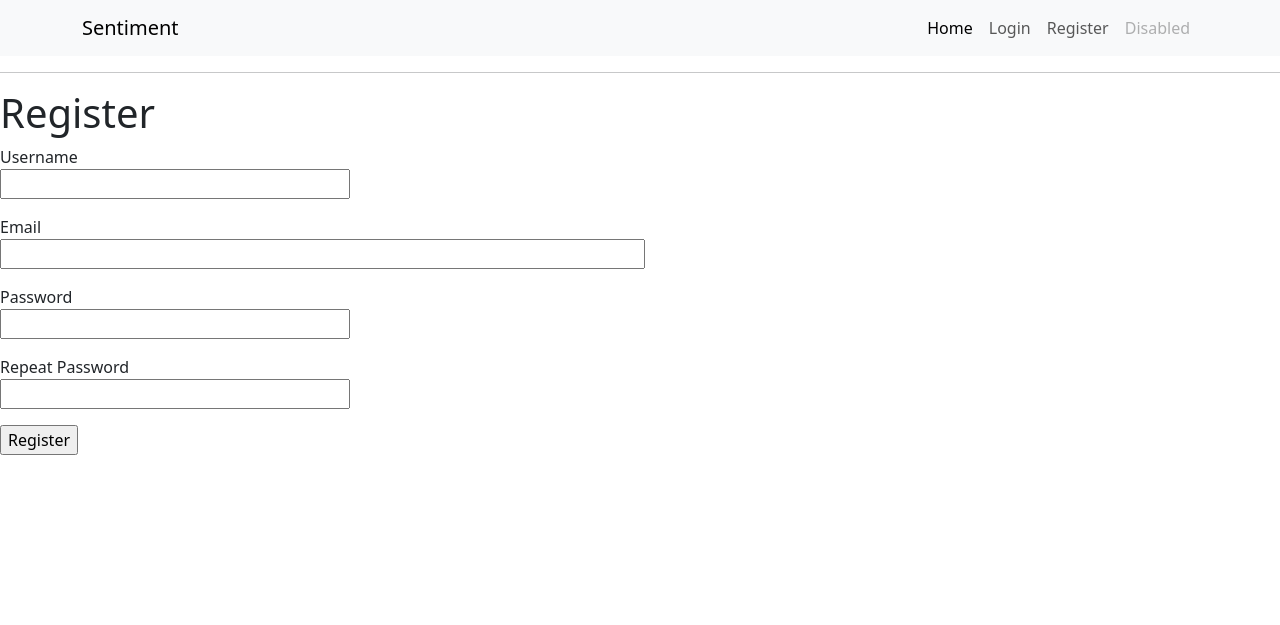
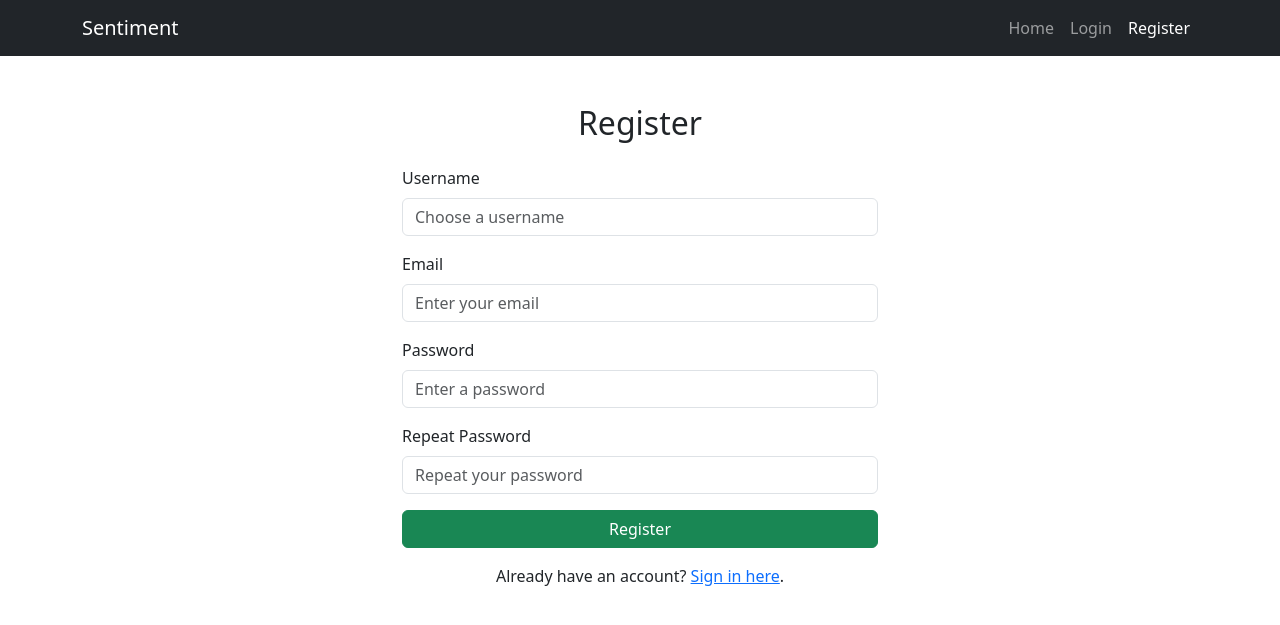
Before and after one commit to XiuwenYin/news-sentiment-analysis, a Flask app: page /register in a window 1280 px wide. Shown: the top 625 px of the page. Run offline with Flask 3, Linux system fonts and the light colour scheme.

Commit message:
Alter the login and register templates to use the base template

```diff
--- a/app/routes.py
+++ b/app/routes.py
@@ -9,6 +9,8 @@ from flask import render_template, flash, \
 from app import app, db
 from app.forms import LoginForm, RegistrationForm
 from urllib.parse import urlsplit
+
+from flask_login import login_required
 
 
 @app.route('/')
@@ -71,7 +73,7 @@ def register():
 
 # upload页面
 @app.route('/upload', methods=['GET', 'POST'])
-# @login_required
+@login_required
 def upload():
     if request.method == 'POST':
         news_content = request.form['news_content']
--- a/app/templates/base.html
+++ b/app/templates/base.html
@@ -1,59 +1,70 @@
 <!doctype html>
-<html>
+<html lang="en">
 <head>
     <meta charset="utf-8">
     <meta name="viewport" content="width=device-width, initial-scale=1">
-        <title>Bootstrap demo</title>
-        <link href="https://cdn.jsdelivr.net/npm/bootstrap@5.3.5/dist/css/bootstrap.min.css" rel="stylesheet" integrity="sha384-SgOJa3DmI69IUzQ2PVdRZhwQ+dy64/BUtbMJw1MZ8t5HZApcHrRKUc4W0kG879m7" crossorigin="anonymous">
 
     {% if title %}
-        <title>{{ title }} - Microblog</title>
+    <title>{{ title }} - Sentiment Analyzer</title>
     {% else %}
-        <title>Welcome to Microblog</title>
+    <title>Sentiment Analyzer</title>
     {% endif %}
+
+    <link href="https://cdn.jsdelivr.net/npm/bootstrap@5.3.5/dist/css/bootstrap.min.css" rel="stylesheet">
 </head>
 <body>
-        <nav class="navbar navbar-expand-lg bg-body-tertiary">
+    <!-- Navbar -->
+    <nav class="navbar navbar-expand-lg navbar-dark bg-dark">
         <div class="container">
-              <a class="navbar-brand" href="#">Sentiment</a>
+            <a class="navbar-brand" href="{{ url_for('index') }}">Sentiment</a>
             <button class="navbar-toggler" type="button" data-bs-toggle="collapse" data-bs-target="#navbarNav" aria-controls="navbarNav" aria-expanded="false" aria-label="Toggle navigation">
                 <span class="navbar-toggler-icon"></span>
             </button>
             <div class="collapse navbar-collapse" id="navbarNav">
                 <ul class="navbar-nav ms-auto">
                     <li class="nav-item">
-                    <a class="nav-link active" aria-current="page" href="{{ url_for('index') }}">Home</a>
+                        <a class="nav-link {% if request.endpoint == 'index' %}active{% endif %}" href="{{ url_for('index') }}">Home</a>
+                    </li>
+
+                    {% if current_user.is_authenticated %}
+                    <li class="nav-item">
+                        <a class="nav-link {% if request.endpoint == 'upload' %}active{% endif %}" href="{{ url_for('upload') }}">Upload</a>
                     </li>
                     <li class="nav-item">
-                    <!--Conditional login and logout links-->
-                    {% if current_user.is_anonymous %}
-                    <a class="nav-link" href="{{ url_for('login') }}">Login</a>
+                        <a class="nav-link" href="{{ url_for('logout') }}">Logout</a>
+                    </li>
                     {% else %}
-                    <a class="nav-link" href="{{ url_for('logout') }}">Logout</a>
-                    {% endif %}
+                    <li class="nav-item">
+                        <a class="nav-link {% if request.endpoint == 'login' %}active{% endif %}" href="{{ url_for('login') }}">Login</a>
                     </li>
                     <li class="nav-item">
-                    <a class="nav-link" href="{{ url_for('register') }}">Register</a>
+                        <a class="nav-link {% if request.endpoint == 'register' %}active{% endif %}" href="{{ url_for('register') }}">Register</a>
                     </li>
-                  <li class="nav-item">
-                    <a class="nav-link disabled" aria-disabled="true">Disabled</a>
-                  </li>
+                    {% endif %}
                 </ul>
             </div>
         </div>
     </nav>
 
-        <hr>
+    <!-- Flash messages -->
+    <div class="container mt-3">
         {% with messages = get_flashed_messages() %}
         {% if messages %}
-        <ul>
+        <div class="alert alert-info alert-dismissible fade show" role="alert">
             {% for message in messages %}
-            <li>{{ message }}</li>
+                {{ message }}
             {% endfor %}
-        </ul>
+            <button type="button" class="btn-close" data-bs-dismiss="alert" aria-label="Close"></button>
+        </div>
         {% endif %}
         {% endwith %}
+    </div>
+
+    <!-- Main content block -->
+    <div class="container mt-4">
         {% block content %}{% endblock %}
+    </div>
 
+    <script src="https://cdn.jsdelivr.net/npm/bootstrap@5.3.5/dist/js/bootstrap.bundle.min.js"></script>
 </body>
 </html>
--- a/app/templates/register.html
+++ b/app/templates/register.html
@@ -1,37 +1,41 @@
 {% extends "base.html" %}
 
+{% block title %}Register{% endblock %}
+
 {% block content %}
-    <h1>Register</h1>
-    <form action="" method="post">
+<div class="container mt-5" style="max-width: 500px;">
+    <h2 class="text-center mb-4">Register</h2>
+
+    <form method="POST" action="{{ url_for('register') }}">
         {{ form.hidden_tag() }}
-        <p>
-            {{ form.username.label }}<br>
-            {{ form.username(size=32) }}<br>
-            {% for error in form.username.errors %}
-            <span style="color: red;">[{{ error }}]</span>
-            {% endfor %}
-        </p>
-        <p>
-            {{ form.email.label }}<br>
-            {{ form.email(size=64) }}<br>
-            {% for error in form.email.errors %}
-            <span style="color: red;">[{{ error }}]</span>
-            {% endfor %}
-        </p>
-        <p>
-            {{ form.password.label }}<br>
-            {{ form.password(size=32) }}<br>
-            {% for error in form.password.errors %}
-            <span style="color: red;">[{{ error }}]</span>
-            {% endfor %}
-        </p>
-        <p>
-            {{ form.password2.label }}<br>
-            {{ form.password2(size=32) }}<br>
-            {% for error in form.password2.errors %}
-            <span style="color: red;">[{{ error }}]</span>
-            {% endfor %}
-        </p>
-        <p>{{ form.submit() }}</p>
+
+        <div class="mb-3">
+            <label for="username" class="form-label">Username</label>
+            {{ form.username(class_="form-control", placeholder="Choose a username") }}
+        </div>
+
+        <div class="mb-3">
+            <label for="email" class="form-label">Email</label>
+            {{ form.email(class_="form-control", placeholder="Enter your email") }}
+        </div>
+
+        <div class="mb-3">
+            <label for="password" class="form-label">Password</label>
+            {{ form.password(class_="form-control", placeholder="Enter a password") }}
+        </div>
+
+        <div class="mb-3">
+            <label for="password2" class="form-label">Repeat Password</label>
+            {{ form.password2(class_="form-control", placeholder="Repeat your password") }}
+        </div>
+
+        <div class="d-grid">
+            {{ form.submit(class_="btn btn-success") }}
+        </div>
     </form>
+
+    <div class="mt-3 text-center">
+        <p>Already have an account? <a href="{{ url_for('login') }}">Sign in here</a>.</p>
+    </div>
+</div>
 {% endblock %}
--- a/app/templates/upload.html
+++ b/app/templates/upload.html
@@ -6,7 +6,7 @@
 <div class="container mt-5">
   <h2 class="text-center mb-4">upload the news content to analysis the sentiment</h2>
 
-  <form method="POST" action="{{ url_for('main.upload') }}">
+  <form method="POST" action="{{ url_for('upload') }}">
     <div class="form-group">
       <label for="news_content">Please enter the news</label>
       <textarea class="form-control" id="news_content" name="news_content" rows="8" placeholder="please paste the news content"></textarea>
```
Also changed, not shown: app/templates/login.html (+32 -19 lines), 2 other files. Lines whose indentation alone changed are shown as unchanged.
